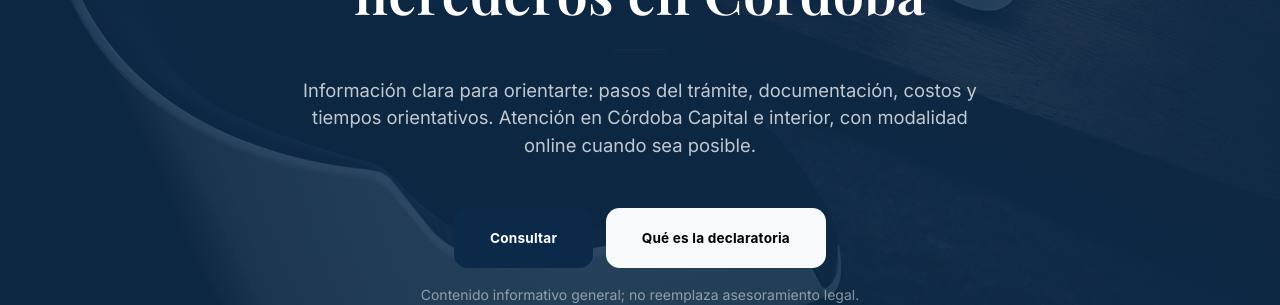
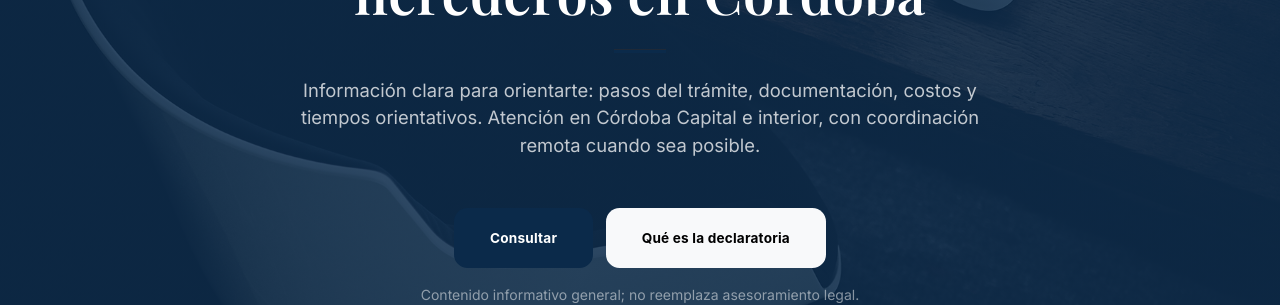
Before and after one commit to Elitedomainsx/sucesionescordoba, a Jekyll site: the page built from index.md, in a window 1280 px wide and 900 px high, scrolled down 207 px. Shown: the part 181-486 px from the top of the window. Built offline with Jekyll 4.4.1, drawn with Linux system fonts in a browser that asks for light colours; some of the changed text lies outside the part shown.

Commit message:
Update index.md

```diff
--- a/index.md
+++ b/index.md
@@ -14,7 +14,7 @@ title: "Sucesiones y declaratoria de herederos en Córdoba"
       <div class="col-lg-8 align-self-baseline">
         <p class="text-white-75 mb-5">
           Información clara para orientarte: pasos del trámite, documentación, costos y tiempos orientativos.
-          Atención en Córdoba Capital e interior, con modalidad online cuando sea posible.
+          Atención en Córdoba Capital e interior, con coordinación remota cuando sea posible.
         </p>
         <a class="btn btn-primary btn-xl" href="/contacto/">Consultar</a>
         <a class="btn btn-light btn-xl ms-2" href="/declaratoria-de-herederos-cordoba/">Qué es la declaratoria</a>
```
Also changed, not shown: other parts of index.md (+2 -2 lines).
